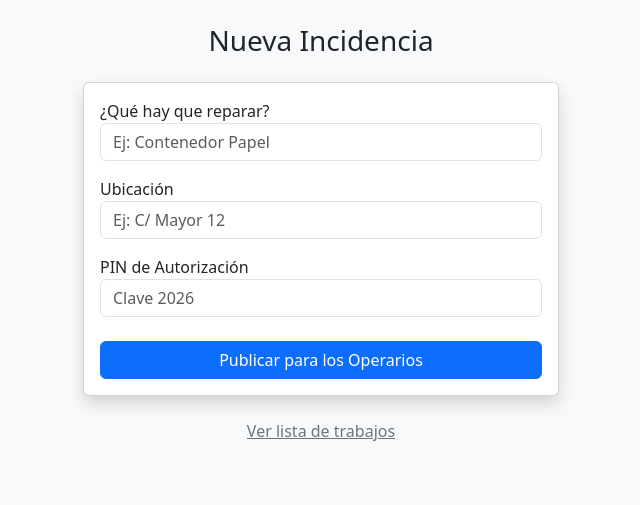
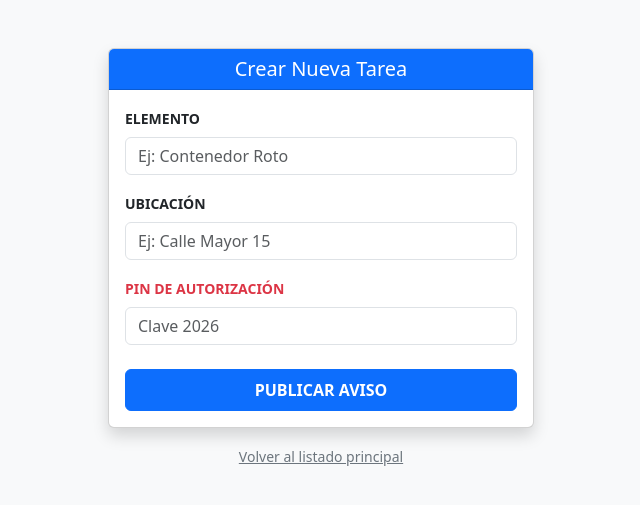
Before and after one commit to manin1985/mantenimiento-app, a Flask app: page /crear in a window 1280 px wide. Shown: the top 505 px of the page, without its empty margins (319-959 px from the left). Run offline with Flask 3, Linux system fonts and the light colour scheme; some libraries are stand-ins or nearby versions.

Commit message:
Update crear.html

```diff
--- a/templates/crear.html
+++ b/templates/crear.html
@@ -3,28 +3,35 @@
 <head>
     <meta charset="UTF-8">
     <meta name="viewport" content="width=device-width, initial-scale=1.0">
-    <title>Panel Encargado - Crear Aviso</title>
+    <title>Nuevo Aviso - Encargado</title>
     <link href="https://cdn.jsdelivr.net/npm/bootstrap@5.3.0/dist/css/bootstrap.min.css" rel="stylesheet">
 </head>
-<body class="bg-light p-4">
-    <div class="container" style="max-width: 500px;">
-        <h3 class="text-center mb-4">Nueva Incidencia</h3>
-        <div class="card shadow p-3">
-            <form action="/nuevo" method="POST">
-                <label>¿Qué hay que reparar?</label>
-                <input type="text" name="elemento" class="form-control mb-3" placeholder="Ej: Contenedor Papel" required>
-
-                <label>Ubicación</label>
-                <input type="text" name="ubicacion" class="form-control mb-3" placeholder="Ej: C/ Mayor 12" required>
-
-                <label>PIN de Autorización</label>
-                <input type="password" name="pin" class="form-control mb-4" placeholder="Clave 2026" required>
-
-                <button class="btn btn-primary w-100">Publicar para los Operarios</button>
-            </form>
+<body class="bg-light">
+    <div class="container mt-5" style="max-width: 450px;">
+        <div class="card shadow">
+            <div class="card-header bg-primary text-white text-center">
+                <h5 class="mb-0">Crear Nueva Tarea</h5>
+            </div>
+            <div class="card-body">
+                <form action="/nuevo" method="POST">
+                    <div class="mb-3">
+                        <label class="form-label small fw-bold">ELEMENTO</label>
+                        <input type="text" name="elemento" class="form-control" placeholder="Ej: Contenedor Roto" required>
+                    </div>
+                    <div class="mb-3">
+                        <label class="form-label small fw-bold">UBICACIÓN</label>
+                        <input type="text" name="ubicacion" class="form-control" placeholder="Ej: Calle Mayor 15" required>
+                    </div>
+                    <div class="mb-4">
+                        <label class="form-label small fw-bold text-danger">PIN DE AUTORIZACIÓN</label>
+                        <input type="password" name="pin" class="form-control" placeholder="Clave 2026" required>
+                    </div>
+                    <button type="submit" class="btn btn-primary w-100 py-2 fw-bold">PUBLICAR AVISO</button>
+                </form>
+            </div>
         </div>
         <div class="text-center mt-3">
-            <a href="/" class="btn btn-link text-secondary">Ver lista de trabajos</a>
+            <a href="/" class="text-secondary small">Volver al listado principal</a>
         </div>
     </div>
 </body>
```
